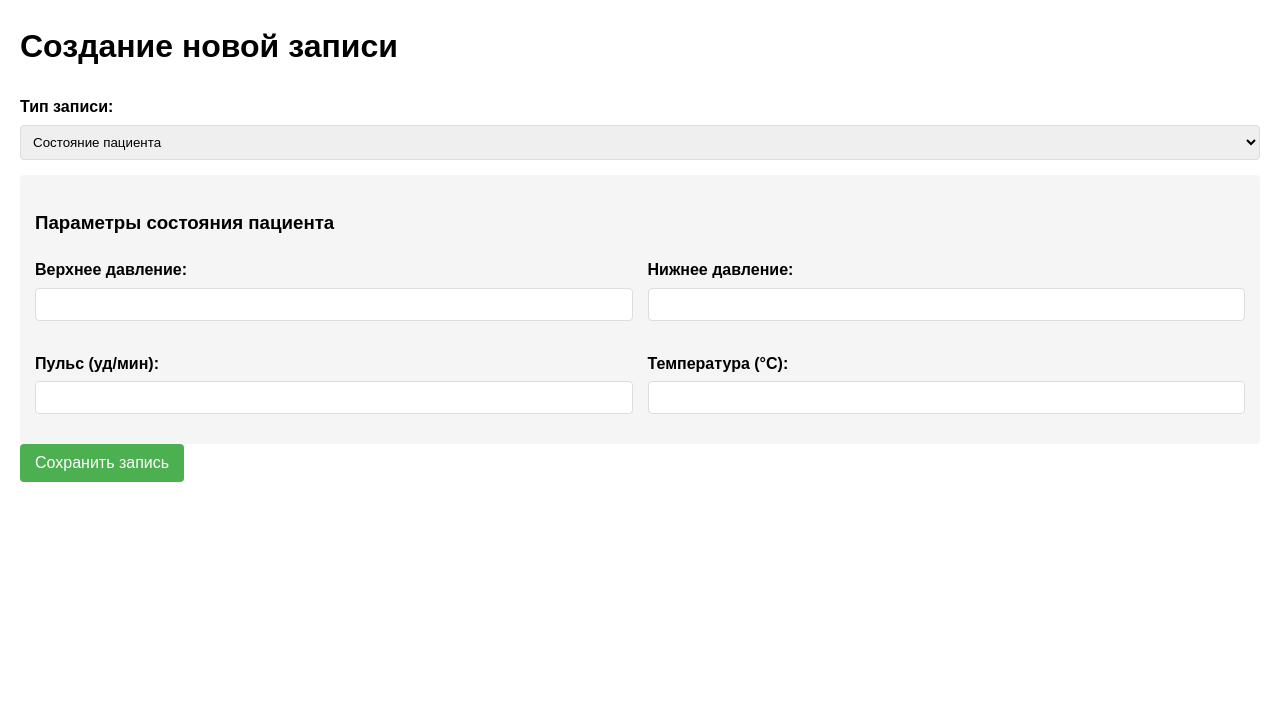
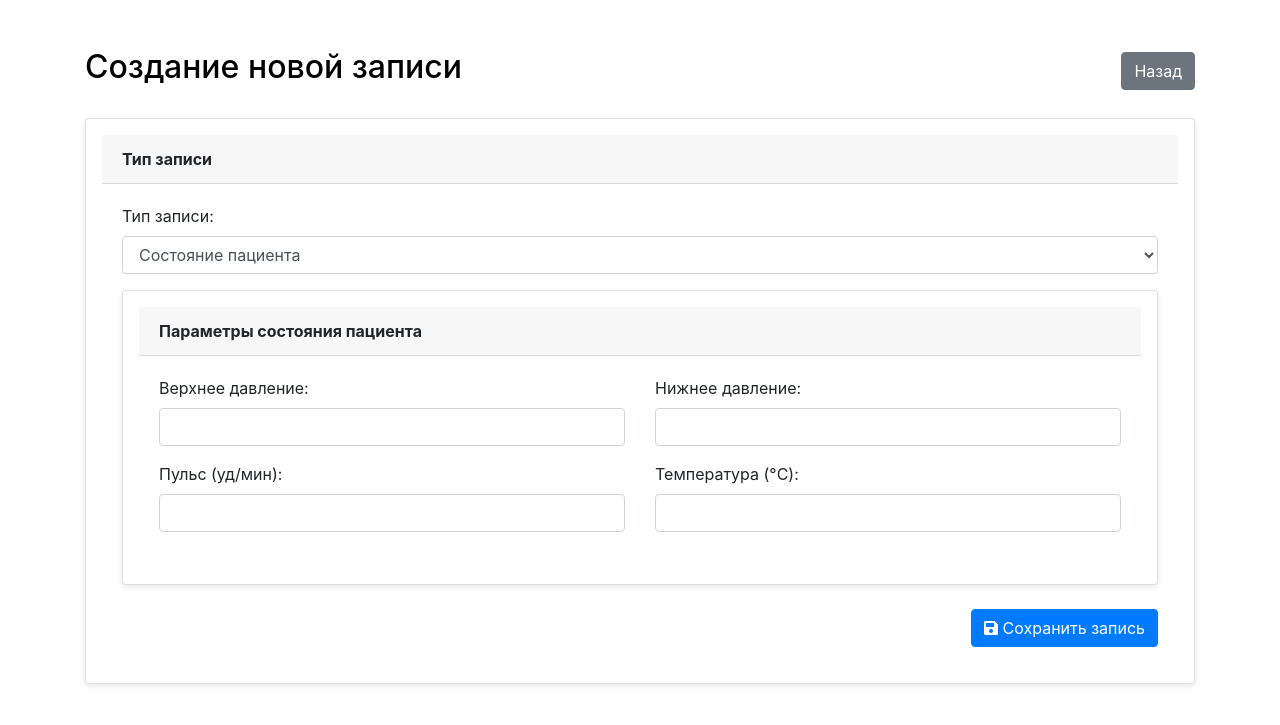
Before and after one commit to lizagashina/Hospital, a Django app: template templates/accounts/add_note.html in a window 1280 px wide. Shown: the top 725 px of the page. Run offline with Django 3.2, Linux system fonts and the light colour scheme; the template is opened without the code that fills it, so the values that code supplies are empty; some libraries are stand-ins or nearby versions.

Commit message:
UI update

```diff
--- a/templates/accounts/add_note.html
+++ b/templates/accounts/add_note.html
@@ -1,66 +1,21 @@
-<!DOCTYPE html>
-<html lang="ru">
-<head>
-    <meta charset="UTF-8">
-    <meta name="viewport" content="width=device-width, initial-scale=1.0">
-    <title>Создание записи</title>
-    <style>
-        body {
-            font-family: Arial, sans-serif;
-            margin: 20px;
-            line-height: 1.6;
-        }
-        .form-group {
-            margin-bottom: 15px;
-        }
-        label {
-            display: block;
-            margin-bottom: 5px;
-            font-weight: bold;
-        }
-        select, input, textarea {
-            width: 100%;
-            padding: 8px;
-            border: 1px solid #ddd;
-            border-radius: 4px;
-            box-sizing: border-box;
-        }
-        textarea {
-            min-height: 100px;
-        }
-        .patient-status-fields {
-            background: #f5f5f5;
-            padding: 15px;
-            border-radius: 4px;
-            margin-top: 10px;
-        }
-        .grid-container {
-            display: grid;
-            grid-template-columns: repeat(2, 1fr);
-            gap: 15px;
-        }
-        button {
-            background-color: #4CAF50;
-            color: white;
-            padding: 10px 15px;
-            border: none;
-            border-radius: 4px;
-            cursor: pointer;
-            font-size: 16px;
-        }
-        button:hover {
-            background-color: #45a049;
-        }
-    </style>
-</head>
-<body>
-    <h1>Создание новой записи</h1>
+{% extends 'accounts/base.html' %}
+{% load crispy_forms_tags %}
+
+{% block content %}
+<div class="d-flex justify-content-between align-items-center mb-4">
+    <h2>Создание новой записи</h2>
+    <a href="{% url 'notes' admission.id %}" class="btn btn-secondary">Назад</a>
+</div>
+
+<div class="card">
+    <div class="card-header">Тип записи</div>
+    <div class="card-body">
         <form method="post">
             {% csrf_token %}
 
             <div class="form-group">
                 <label for="note_type">Тип записи:</label>
-            <select id="note_type" name="note_type" required>
+                <select class="form-control" id="note_type" name="note_type" required>
                     <option value="info" selected>Состояние пациента</option>
                     <option value="prescription">Назначение</option>
                     <option value="research">Исследование</option>
@@ -70,36 +25,49 @@
 
             <div class="form-group" id="text-field">
                 <label for="text">Текст:</label>
-            <textarea id="text" name="text"></textarea>
+                <textarea class="form-control" id="text" name="text" rows="4"></textarea>
             </div>
 
-        <div class="patient-status-fields" id="patient-status-fields">
-            <h3>Параметры состояния пациента</h3>
-            <div class="grid-container">
+            <div class="card mt-3" id="patient-status-fields">
+                <div class="card-header">Параметры состояния пациента</div>
+                <div class="card-body">
+                    <div class="row">
+                        <div class="col-md-6">
                             <div class="form-group">
                                 <label for="valueHigh">Верхнее давление:</label>
-                    <input type="text" id="valueHigh" name="valueHigh" maxlength="3">
+                                <input type="number" class="form-control" id="valueHigh" name="valueHigh" min="0" max="300">
                             </div>
-
+                        </div>
+                        <div class="col-md-6">
                             <div class="form-group">
                                 <label for="valueLow">Нижнее давление:</label>
-                    <input type="text" id="valueLow" name="valueLow" maxlength="3">
+                                <input type="number" class="form-control" id="valueLow" name="valueLow" min="0" max="200">
                             </div>
-
+                        </div>
+                        <div class="col-md-6">
                             <div class="form-group">
                                 <label for="hr_value">Пульс (уд/мин):</label>
-                    <input type="number" id="hr_value" name="hr_value" min="0">
+                                <input type="number" class="form-control" id="hr_value" name="hr_value" min="0">
                             </div>
-
+                        </div>
+                        <div class="col-md-6">
                             <div class="form-group">
                                 <label for="temperature_value">Температура (°C):</label>
-                    <input type="number" id="temperature_value" name="temperature_value" step="0.1" min="0">
+                                <input type="number" class="form-control" id="temperature_value" name="temperature_value" step="0.1" min="0">
+                            </div>
+                        </div>
                     </div>
                 </div>
             </div>
 
-        <button type="submit">Сохранить запись</button>
+            <div class="text-right mt-4">
+                <button type="submit" class="btn btn-primary">
+                    <i class="fas fa-save"></i> Сохранить запись
+                </button>
+            </div>
         </form>
+    </div>
+</div>
 
 <script>
 document.addEventListener('DOMContentLoaded', function() {
@@ -107,7 +75,6 @@
     const textField = document.getElementById('text-field');
     const patientFields = document.getElementById('patient-status-fields');
 
-            // Функция для обновления видимости полей
     function updateFieldsVisibility() {
         const noteType = noteTypeSelect.value;
 
@@ -118,21 +85,15 @@
         } else {
             textField.style.display = 'block';
             patientFields.style.display = 'none';
-                    // Делаем текстовое поле обязательным
             document.getElementById('text').required = true;
-                    // Поля состояния пациента не обязательны
             document.querySelectorAll('#patient-status-fields input').forEach(input => {
                 input.required = false;
             });
         }
     }
 
-            // Инициализация при загрузке
     updateFieldsVisibility();
-
-            // Обработчик изменения типа записи
     noteTypeSelect.addEventListener('change', updateFieldsVisibility);
 });
 </script>
-</body>
-</html>
+{% endblock %}
```
Also changed, not shown: templates/accounts/admission_detail.html (+7 -4 lines), templates/accounts/note_detail.html (+25 -74 lines), templates/accounts/notes.html (+73 -106 lines), 1 other file. Lines whose indentation alone changed are shown as unchanged.
